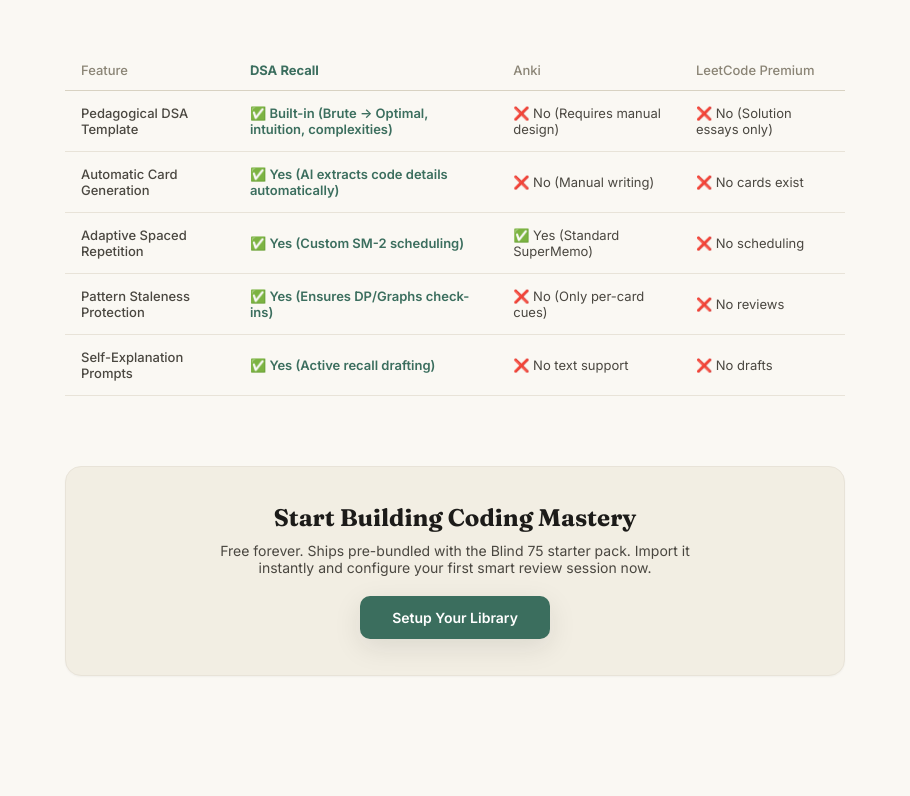
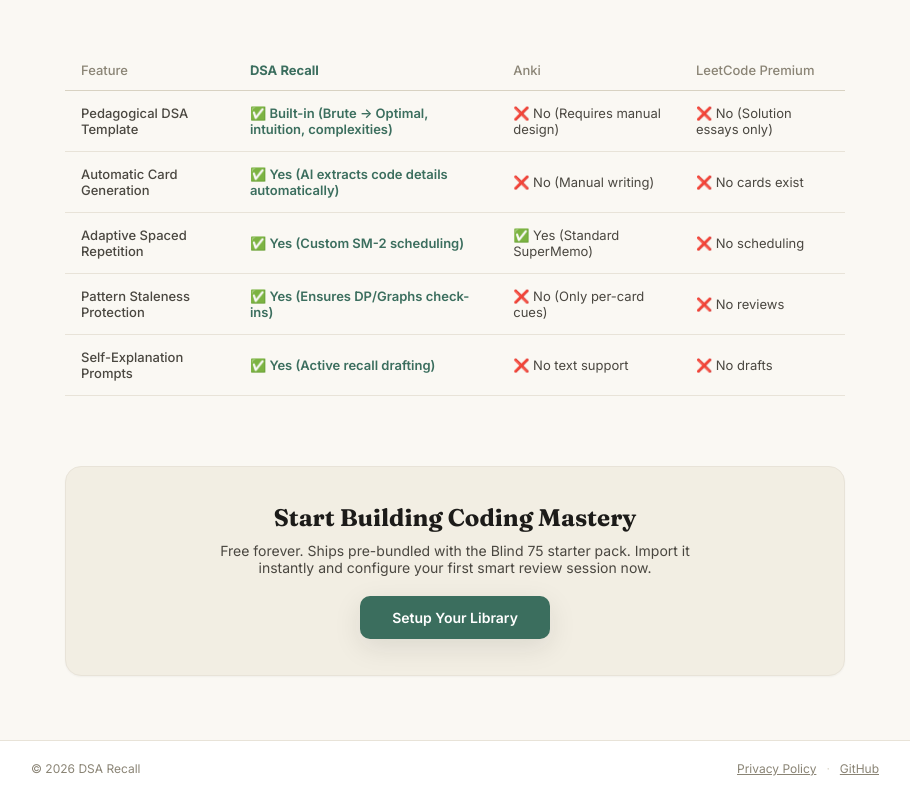
Before and after one commit to MANASZ-WEBDEV/DSA-Revision, a React (Vite) app: page / in a window 1280 px wide. Shown: the part 1091-1887 px from the top of the page, without its empty margins (185-1095 px from the left). Before the commit the page ends 1831 px from the top, so only its background shows below. Built offline with nearby package versions, Linux system fonts and the light colour scheme; no server answers.

Commit message:
fix: render global footer in AppContent JSX

```diff
--- a/src/App.tsx
+++ b/src/App.tsx
@@ -382,6 +382,17 @@ function AppContent() {
         </Routes>
       </main>
 
+      <footer style={s.footer}>
+        <div style={s.footerInner}>
+          <span>© {new Date().getFullYear()} DSA Recall</span>
+          <div style={s.footerLinks}>
+            <Link to="/privacy" style={s.footerLink}>Privacy Policy</Link>
+            <span style={{ color: "var(--border-strong)" }}>·</span>
+            <a href="https://github.com/MANASZ-WEBDEV/DSA-Revision" target="_blank" rel="noreferrer" style={s.footerLink}>GitHub</a>
+          </div>
+        </div>
+      </footer>
+
       {/* ─── Settings Modal ────────────────────────────────────────────── */}
       {showSettings && (
         <ApiKeyModal
```
